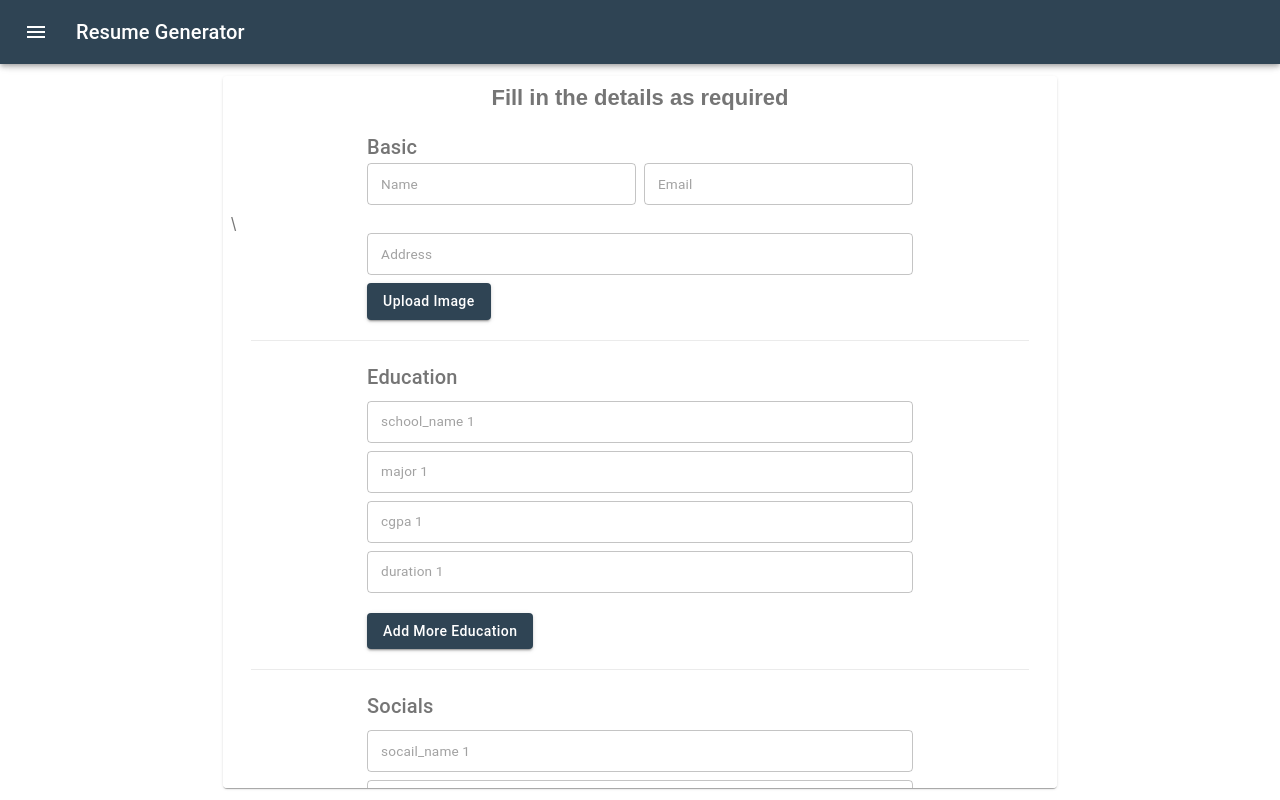
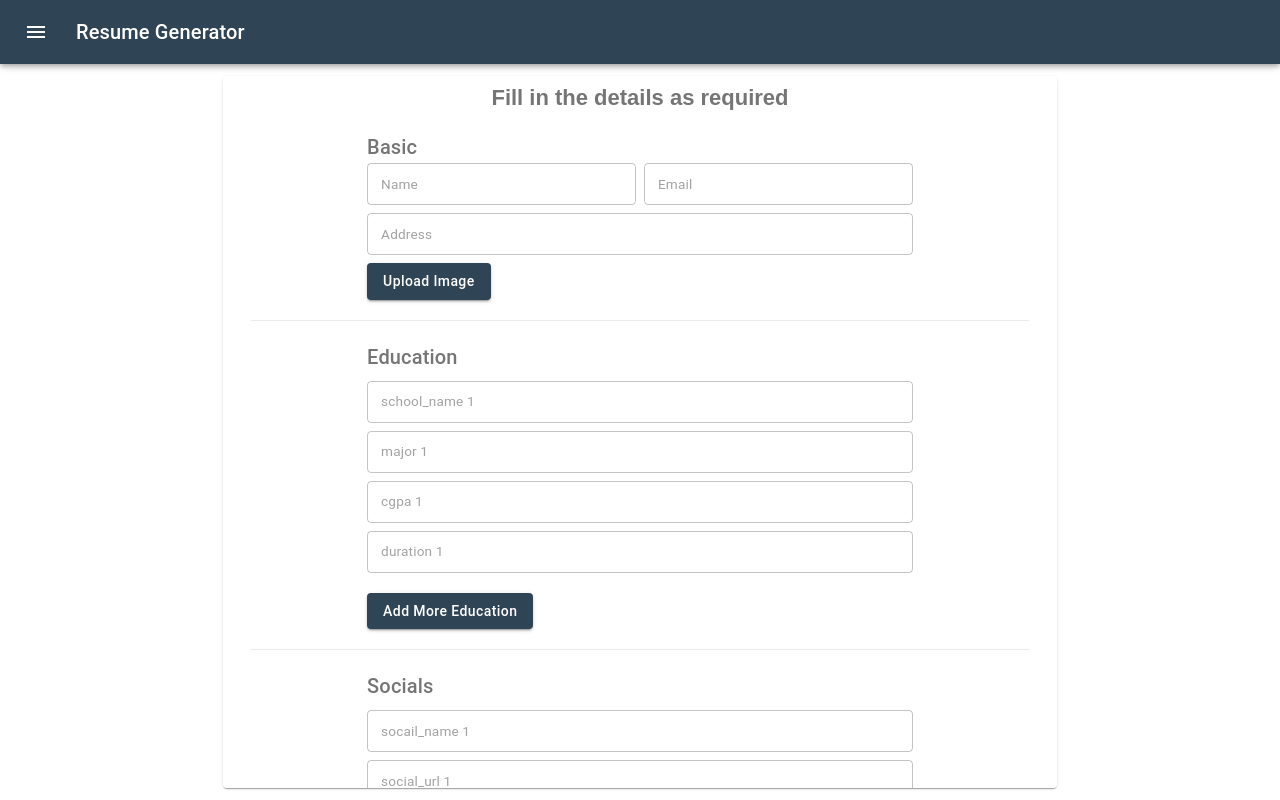
Before and after one commit to waqqasiq/resume-gen, a React (Create React App) app: page / in a window 1280 px wide. Built offline with nearby package versions, Linux system fonts and the light colour scheme.

Commit message:
small error fixed

```diff
--- a/src/home.js
+++ b/src/home.js
@@ -264,7 +264,7 @@ function Home (props) {
                     <Grid item xs={12} sm={2}>
                     </Grid>
                 </Grid>
-\
+
                 <Grid container style={{display:'flex', marginBottom:'8px'}}>
                    <Grid item xs={12} sm={2}>
                     </Grid>
```
